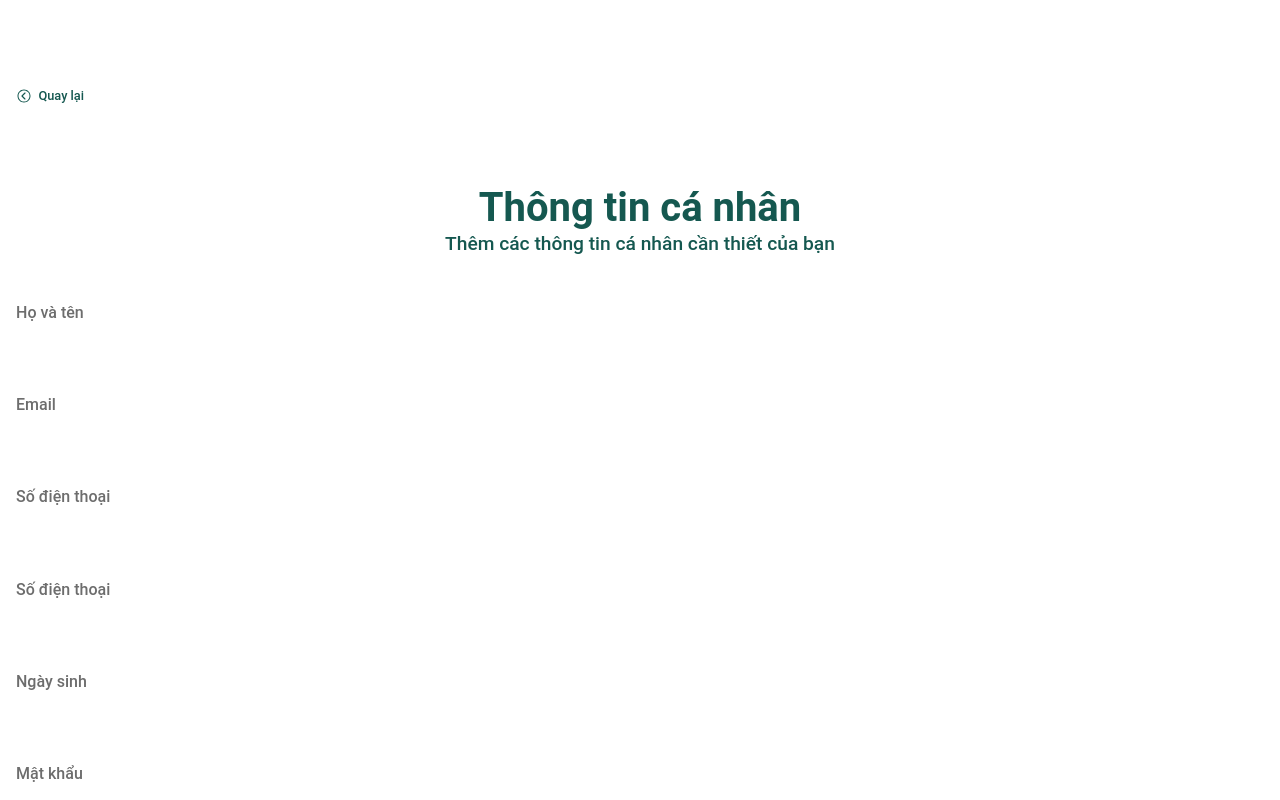
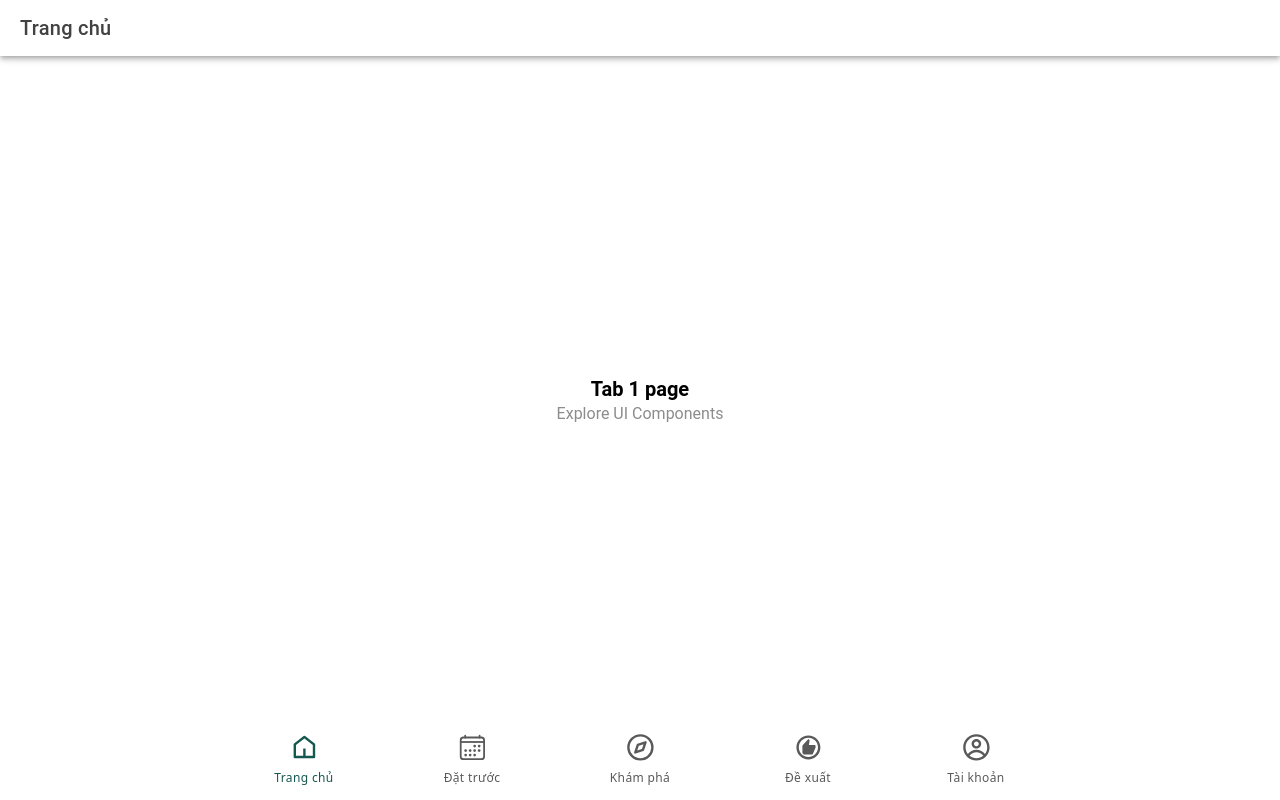
Before and after one commit to LeHaGiaBao/Wanderlust, a React (Vite) app: page /home in a window 1280 px wide. Built offline with nearby package versions, Linux system fonts and the light colour scheme.

Commit message:
Update navbar

```diff
--- a/src/App.tsx
+++ b/src/App.tsx
@@ -36,22 +36,17 @@ import Booking from './pages/Booking/Booking';
 import Explore from './pages/Explore/Explore';
 import Recommend from './pages/Recommend/Recommend';
 import Profile from './pages/Profile/Profile';
-import Welcome from './pages/Welcome/Welcome/Welcome';
-import Login from './pages/Auth/Login/Login';
-import Register from './pages/Auth/Register/Register';
-import OTP from './pages/Auth/OTP/OTP';
-import ProfileComplete from './pages/Auth/ProfileComplete/ProfileComplete';
+import { RiHome5Line } from "react-icons/ri";
+import { IoCalendarOutline } from "react-icons/io5";
+import { LuCompass } from "react-icons/lu";
+import { MdOutlineRecommend } from "react-icons/md";
+import { CgProfile } from "react-icons/cg";
 
 setupIonicReact();
 
 const App: React.FC = () => (
   <IonApp>
-    {/* <Welcome /> */}
-    {/* <Login /> */}
-    {/* <Register /> */}
-    {/* <OTP /> */}
-    <ProfileComplete />
-    {/* <IonReactRouter>
+    <IonReactRouter>
       <IonTabs>
         <IonRouterOutlet>
           <Route exact path="/home">
@@ -73,30 +68,30 @@ const App: React.FC = () => (
             <Redirect to="/home" />
           </Route>
         </IonRouterOutlet>
-        <IonTabBar slot="bottom">
+        <IonTabBar slot="bottom" className='navBar'>
           <IonTabButton tab="home" href="/home">
-            <IonIcon aria-hidden="true" icon={home} />
+            <RiHome5Line className='iconNavbar' />
             <IonLabel>Trang chủ</IonLabel>
           </IonTabButton>
           <IonTabButton tab="booking" href="/booking">
-            <IonIcon aria-hidden="true" icon={calendar} />
+            <IoCalendarOutline className='iconNavbar' />
             <IonLabel>Đặt trước</IonLabel>
           </IonTabButton>
           <IonTabButton tab="explore" href="/explore">
-            <IonIcon aria-hidden="true" icon={compass} />
+            <LuCompass className='iconNavbar' />
             <IonLabel>Khám phá</IonLabel>
           </IonTabButton>
           <IonTabButton tab="recommend" href="/recommend">
-            <IonIcon aria-hidden="true" icon={thumbsUp} />
+            <MdOutlineRecommend className='iconNavbar' />
             <IonLabel>Đề xuất</IonLabel>
           </IonTabButton>
           <IonTabButton tab="profile" href="/profile">
-            <IonIcon aria-hidden="true" icon={personCircle} />
+            <CgProfile className='iconNavbar' />
             <IonLabel>Tài khoản</IonLabel>
           </IonTabButton>
         </IonTabBar>
       </IonTabs>
-    </IonReactRouter> */}
+    </IonReactRouter>
   </IonApp>
 );
 
--- a/src/theme/variables.css
+++ b/src/theme/variables.css
@@ -242,3 +242,13 @@ html {
   https://ionicframework.com/docs/layout/dynamic-font-scaling */
 	--ion-dynamic-font: var(--ion-default-dynamic-font);
 }
+
+.navBar {
+	height: 5rem;
+}
+
+.iconNavbar {
+	height: 1.8rem;
+	width: 1.8rem;
+	margin-bottom: 0.5rem;
+}
```
Also changed, not shown: src/assets/Icon/Home/outline.svg (added), 1 other file (tests, documents, lock files or other folders).
